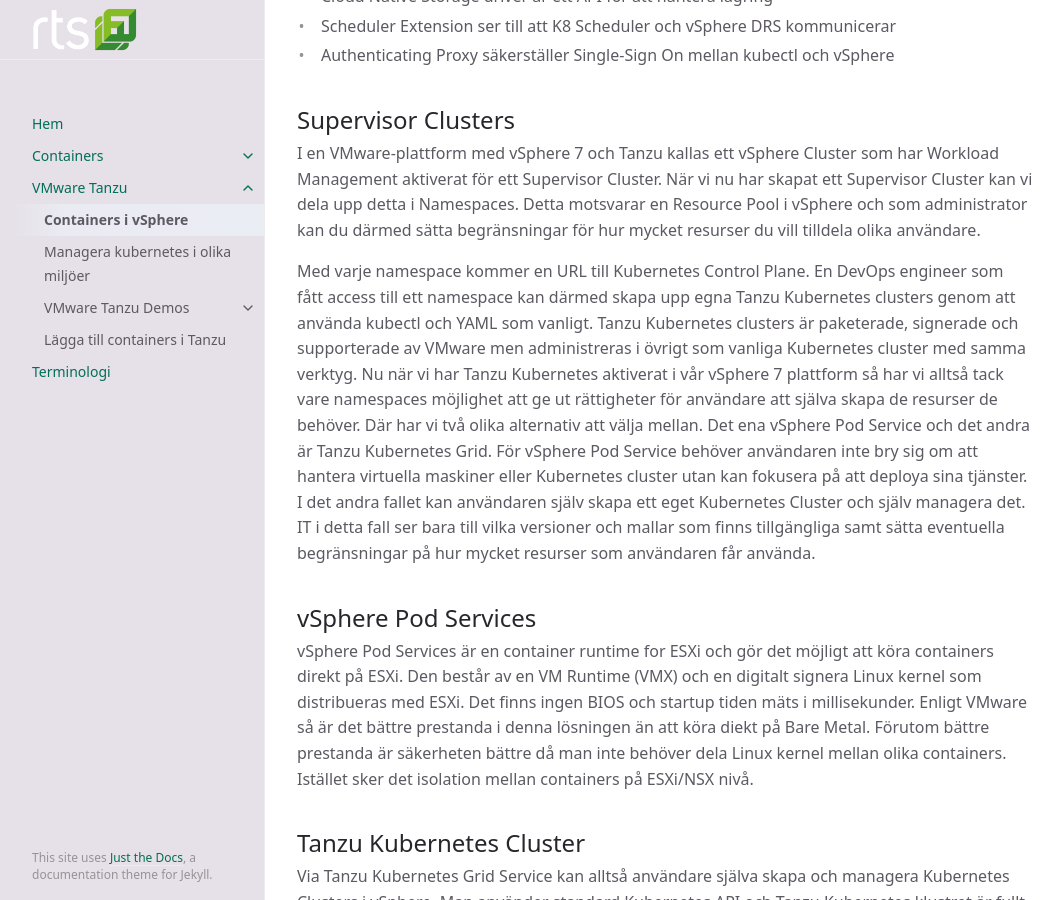
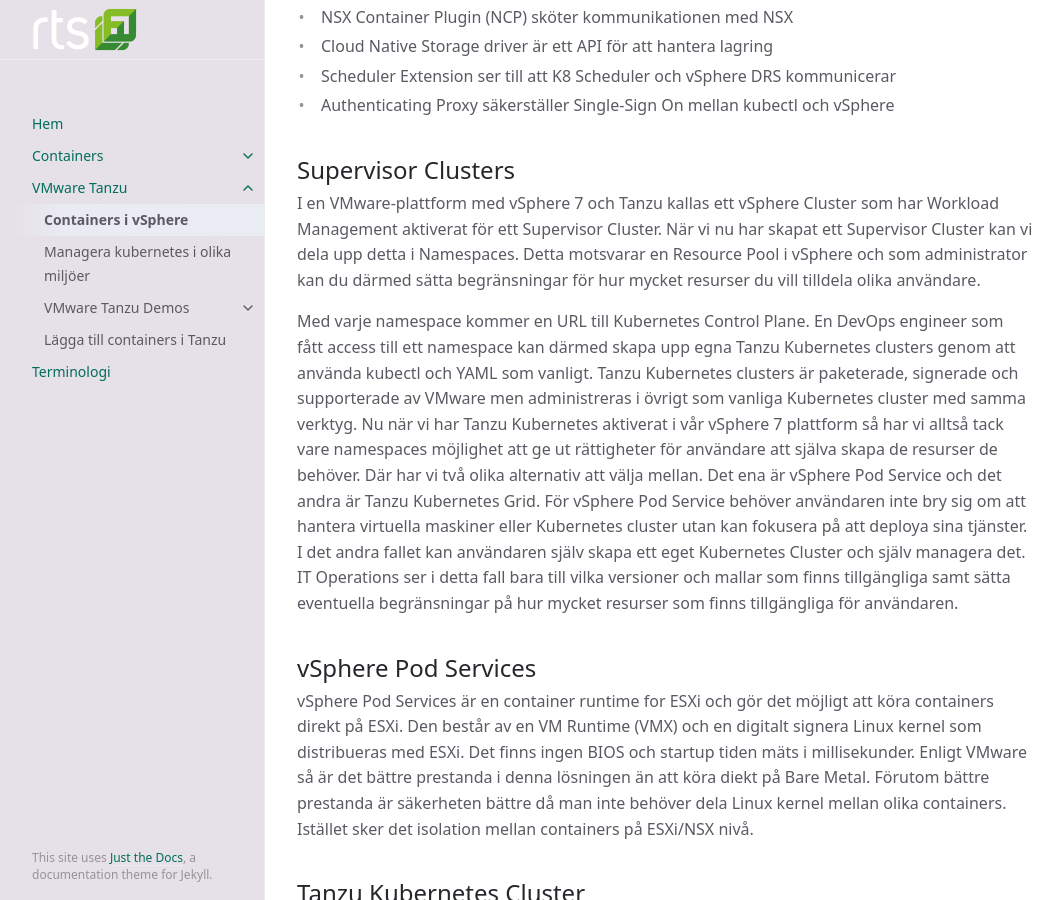
Before and after one commit to RTSAB/rtsab.github.io, a Jekyll site: the page built from docs/vmware-tanzu/containers-on-vsphere.md, in a window 1280 px wide and 900 px high, scrolled down 1107 px. Shown: the whole window, without its empty margins (107-1169 px from the left). Built offline with Jekyll 4.4.1, drawn with Linux system fonts in a browser that asks for light colours; some of the changed text lies outside the part shown.

Commit message:
mindre korrigeringar

```diff
--- a/docs/vmware-tanzu/containers-on-vsphere.md
+++ b/docs/vmware-tanzu/containers-on-vsphere.md
@@ -28,7 +30,7 @@ Förutom att förmedla konfigurationsinformation till Spherelets, utför Supervi
 I en VMware-plattform med vSphere 7 och Tanzu kallas ett vSphere Cluster som har Workload Management aktiverat för ett Supervisor Cluster. När vi nu har skapat ett Supervisor Cluster kan vi dela upp detta i Namespaces. Detta motsvarar en Resource Pool i vSphere och som administrator kan du därmed sätta begränsningar för hur mycket resurser du vill tilldela olika användare.
 
 Med varje namespace kommer en URL till Kubernetes Control Plane. En DevOps engineer som fått access till ett namespace kan därmed skapa upp egna Tanzu Kubernetes clusters genom att använda kubectl och YAML som vanligt. Tanzu Kubernetes clusters är paketerade, signerade och supporterade av VMware men administreras i övrigt som vanliga Kubernetes cluster med samma verktyg.
-Nu när vi har Tanzu Kubernetes aktiverat i vår vSphere 7 plattform så har vi alltså tack vare namespaces möjlighet att ge ut rättigheter för användare att själva skapa de resurser de behöver. Där har vi två olika alternativ att välja mellan. Det ena vSphere Pod Service och det andra är Tanzu Kubernetes Grid. För vSphere Pod Service behöver användaren inte bry sig om att hantera virtuella maskiner eller Kubernetes cluster utan kan fokusera på att deploya sina tjänster. I det andra fallet kan användaren själv skapa ett eget Kubernetes Cluster och själv managera det. IT i detta fall ser bara till vilka versioner och mallar som finns tillgängliga samt sätta eventuella begränsningar på hur mycket resurser som användaren får använda.
+Nu när vi har Tanzu Kubernetes aktiverat i vår vSphere 7 plattform så har vi alltså tack vare namespaces möjlighet att ge ut rättigheter för användare att själva skapa de resurser de behöver. Där har vi två olika alternativ att välja mellan. Det ena är vSphere Pod Service och det andra är Tanzu Kubernetes Grid. För vSphere Pod Service behöver användaren inte bry sig om att hantera virtuella maskiner eller Kubernetes cluster utan kan fokusera på att deploya sina tjänster. I det andra fallet kan användaren själv skapa ett eget Kubernetes Cluster och själv managera det. IT Operations ser i detta fall bara till vilka versioner och mallar som finns tillgängliga samt sätta eventuella begränsningar på hur mycket resurser som finns tillgängliga för användaren.
 
 ## vSphere Pod Services
 vSphere Pod Services är en container runtime for ESXi och gör det möjligt att köra containers direkt på ESXi. Den består av en VM Runtime (VMX) och en digitalt signera Linux kernel som distribueras med ESXi. Det finns ingen BIOS och startup tiden mäts i millisekunder. Enligt VMware så är det bättre prestanda i denna lösningen än att köra diekt på Bare Metal.
```
Also changed, not shown: other parts of docs/vmware-tanzu/containers-on-vsphere.md (+2 -0 lines).
